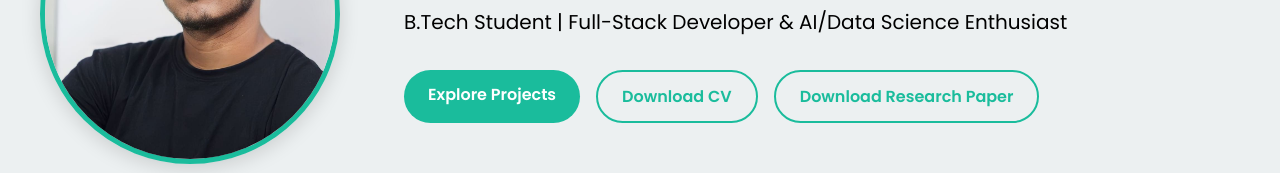
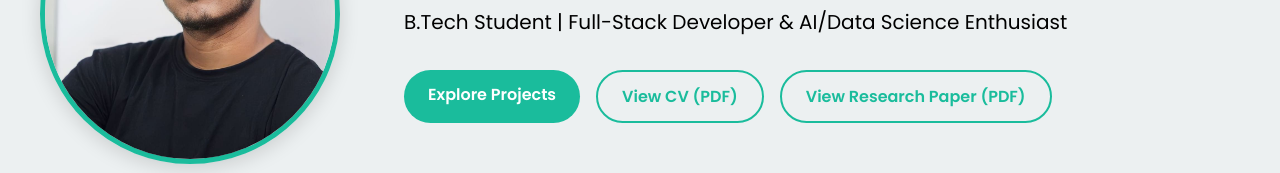
Before and after one commit to SundaramDev/Portfolio, a plain HTML site: page index.html in a window 1280 px wide. Shown: the part 430-603 px from the top of the page. Drawn offline with Linux system fonts and the light colour scheme.

Commit message:
Paper correction 2

```diff
--- a/index.html
+++ b/index.html
@@ -39,8 +39,14 @@
                 <p class="subtitle">B.Tech Student | Full-Stack Developer & AI/Data Science Enthusiast</p>
                 <div class="hero-actions">
                     <a href="#projects" class="btn primary-btn">Explore Projects</a>
-                <a href="files/Sundaram_CV.pdf" download class="btn secondary-btn">Download CV</a>
-               <a href="files/Travel_Planner_Acl.pdf" download class="btn secondary-btn">Download Research Paper</a>
+                    <a href="files/Sundaram_CV.pdf" target="_blank" class="btn secondary-btn">
+                        View CV (PDF)
+                    </a>
+                    <a href="files/Travel_Planner_Acl.pdf" target="_blank" class="btn secondary-btn">
+                        View Research Paper (PDF)
+                    </a>
+
+
 
                 </div>
             </div>
@@ -79,8 +85,8 @@
                         class="link-btn">
                         View Project <i class="fas fa-external-link-alt"></i>
                     </a>
-                    <a href="https://github.com/SambhavMishra8319/Travel-Plannar/tree/main/Travel%20Planner" target="_blank"
-                        rel="noopener noreferrer" class="link-btn">
+                    <a href="https://github.com/SambhavMishra8319/Travel-Plannar/tree/main/Travel%20Planner"
+                        target="_blank" rel="noopener noreferrer" class="link-btn">
                         GitHub Repo <i class="fab fa-github"></i>
                     </a>
                 </div>
@@ -145,8 +151,8 @@
                 <p>A clean and minimal portfolio website showcasing photography samples with a responsive layout for
                     desktop and mobile.</p>
                 <div class="project-links">
-                    <a href="https://photography-portfolio-qphq.vercel.app/" target="_blank"
-                        rel="noopener noreferrer" class="link-btn">
+                    <a href="https://photography-portfolio-qphq.vercel.app/" target="_blank" rel="noopener noreferrer"
+                        class="link-btn">
                         View Project <i class="fas fa-external-link-alt"></i>
                     </a>
                     <a href="https://github.com/SundaramDev/Photography_Portfolio" target="_blank"
@@ -163,8 +169,8 @@
                 <p>A personal portfolio website to display projects, skills, and experience with a modern, professional
                     design.</p>
                 <div class="project-links">
-                    <a href="https://portfolio-mu-ten-mzrtwnfksv.vercel.app" target="_blank"
-                        rel="noopener noreferrer" class="link-btn">
+                    <a href="https://portfolio-mu-ten-mzrtwnfksv.vercel.app" target="_blank" rel="noopener noreferrer"
+                        class="link-btn">
                         View Project <i class="fas fa-external-link-alt"></i>
                     </a>
                     <a href="https://github.com/SundaramDev/Portfolio" target="_blank" rel="noopener noreferrer"
```
Lines whose indentation alone changed are shown as unchanged.
